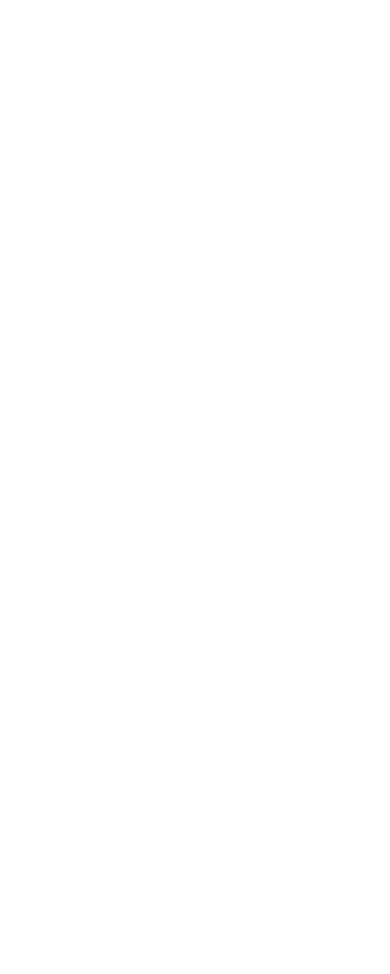
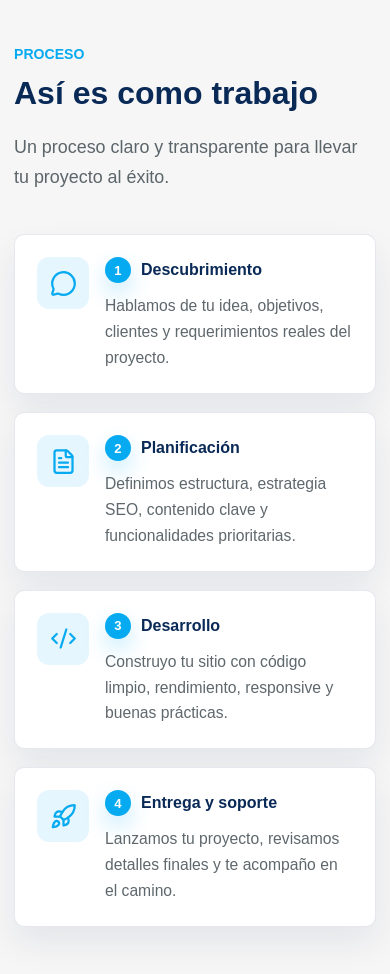
Before and after one commit to johnalex1010/johnalexweb, a Next.js app: page / in a window 390 px wide. Shown: the part 5020-5994 px from the top of the page. Before the commit the page ends 4994 px from the top, so only its background shows below. Built offline with nearby package versions, Linux system fonts and the light colour scheme; a web font is replaced by a local one.

Commit message:
feat: Sección nueva Procesos

```diff
--- a/src/app/globals.css
+++ b/src/app/globals.css
@@ -730,6 +730,114 @@
   gap: 28px;
 }
 
+.process-section {
+  padding: 108px 20px 96px;
+  background: var(--color-tertiary);
+  color: var(--color-text);
+}
+
+.process-section__container {
+  display: grid;
+  width: min(100%, var(--container-width));
+  margin: 0 auto;
+  grid-template-columns: minmax(260px, 0.78fr) minmax(0, 1.6fr);
+  gap: 72px;
+  align-items: start;
+}
+
+.process-section__heading {
+  max-width: 420px;
+}
+
+.process-section__eyebrow {
+  margin: 0 0 14px;
+  color: var(--color-secondary);
+  font-size: 0.88rem;
+  font-weight: 700;
+  letter-spacing: 0;
+  text-transform: uppercase;
+}
+
+.process-section__title {
+  margin: 0;
+  color: var(--color-ink);
+  font-size: clamp(2rem, 4vw, 3rem);
+  line-height: 1.12;
+}
+
+.process-section__description {
+  margin: 20px 0 0;
+  color: rgba(38, 50, 56, 0.74);
+  font-size: 1.12rem;
+  line-height: 1.7;
+}
+
+.process-section__steps {
+  display: grid;
+  grid-template-columns: repeat(4, minmax(0, 1fr));
+  gap: 28px;
+  margin: 0;
+  padding: 0;
+  list-style: none;
+}
+
+.process-step {
+  min-width: 0;
+}
+
+.process-step__icon {
+  display: inline-flex;
+  width: 72px;
+  height: 72px;
+  align-items: center;
+  justify-content: center;
+  border-radius: 18px;
+  background: rgba(6, 170, 240, 0.1);
+  color: var(--color-secondary);
+}
+
+.process-step__icon-svg {
+  width: 32px;
+  height: 32px;
+  stroke-width: 2;
+}
+
+.process-step__title-row {
+  display: flex;
+  align-items: center;
+  gap: 12px;
+  margin-top: 24px;
+}
+
+.process-step__number {
+  display: inline-flex;
+  width: 30px;
+  height: 30px;
+  flex: 0 0 auto;
+  align-items: center;
+  justify-content: center;
+  border-radius: 50%;
+  background: var(--color-secondary);
+  box-shadow: 0 10px 22px rgba(6, 170, 240, 0.24);
+  color: var(--color-white);
+  font-size: 0.9rem;
+  font-weight: 800;
+}
+
+.process-step__title {
+  margin: 0;
+  color: var(--color-ink);
+  font-size: 1.08rem;
+  line-height: 1.25;
+}
+
+.process-step__description {
+  margin: 22px 0 0;
+  color: rgba(38, 50, 56, 0.74);
+  font-size: 1rem;
+  line-height: 1.7;
+}
+
 .project-card {
   overflow: hidden;
   border: 1px solid rgba(255, 255, 255, 0.12);
@@ -1460,6 +1568,14 @@
   .projects-section__grid,
   .projects-page__grid {
     gap: 18px;
+  }
+
+  .process-section__container {
+    gap: 42px;
+  }
+
+  .process-section__steps {
+    gap: 20px;
   }
 
   .project-detail__grid {
@@ -1560,6 +1676,18 @@
     align-items: start;
   }
 
+  .process-section__container {
+    grid-template-columns: 1fr;
+  }
+
+  .process-section__heading {
+    max-width: 680px;
+  }
+
+  .process-section__steps {
+    grid-template-columns: repeat(2, minmax(0, 1fr));
+  }
+
   .project-card__preview {
     min-height: 210px;
   }
@@ -1631,6 +1759,14 @@
 
   .projects-section {
     padding: 86px 20px;
+  }
+
+  .process-section {
+    padding: 86px 20px;
+  }
+
+  .process-section__steps {
+    gap: 24px;
   }
 
   .projects-page__hero {
@@ -1760,6 +1896,60 @@
   .projects-page__list {
     padding-right: 14px;
     padding-left: 14px;
+  }
+
+  .process-section {
+    padding: 72px 14px;
+  }
+
+  .process-section__steps {
+    grid-template-columns: 1fr;
+    gap: 18px;
+  }
+
+  .process-step {
+    display: grid;
+    padding: 22px;
+    border: 1px solid rgba(11, 37, 91, 0.1);
+    border-radius: 10px;
+    background: var(--color-white);
+    box-shadow: 0 16px 34px rgba(11, 37, 91, 0.08);
+    grid-template-columns: 52px 1fr;
+    gap: 0 16px;
+    align-items: start;
+  }
+
+  .process-step__icon {
+    width: 52px;
+    height: 52px;
+    border-radius: 12px;
+    grid-row: span 2;
+  }
+
+  .process-step__icon-svg {
+    width: 27px;
+    height: 27px;
+  }
+
+  .process-step__title-row {
+    margin-top: 0;
+    gap: 10px;
+  }
+
+  .process-step__number {
+    width: 26px;
+    height: 26px;
+    font-size: 0.82rem;
+  }
+
+  .process-step__title {
+    font-size: 1rem;
+  }
+
+  .process-step__description {
+    margin: 10px 0 0;
+    font-size: 0.98rem;
+    line-height: 1.65;
   }
 
   .projects-page__hero {
--- a/src/app/layout.tsx
+++ b/src/app/layout.tsx
@@ -28,6 +28,10 @@
   title: "JohnAlexWeb | Desarrollo web, SEO y consultoria digital",
   description:
     "Desarrollo sitios web modernos, rapidos y optimizados para convertir visitantes en clientes.",
+  icons: {
+    icon: "/favicon.ico",
+    shortcut: "/favicon.ico",
+  },
 };
 
 export default function RootLayout({
--- a/src/app/page.tsx
+++ b/src/app/page.tsx
@@ -1,5 +1,6 @@
 import { Header } from "@/components/layout/header";
 import { HeroSection } from "@/components/sections/hero-section";
+import { ProcessSection } from "@/components/sections/process-section";
 import { ProjectsSection } from "@/components/sections/projects-section";
 import { ServicesSection } from "@/components/sections/services-section";
 
@@ -11,6 +12,7 @@
         <HeroSection />
         <ServicesSection />
         <ProjectsSection />
+        <ProcessSection />
       </main>
     </>
   );
--- a/src/components/layout/header.tsx
+++ b/src/components/layout/header.tsx
@@ -8,7 +8,7 @@
   { label: "Inicio", href: "/#inicio", sectionId: "inicio" },
   { label: "Servicios", href: "/#servicios", sectionId: "servicios" },
   { label: "Proyectos", href: "/#proyectos", sectionId: "proyectos" },
-  { label: "Tecnologias", href: "/#tecnologias", sectionId: "tecnologias" },
+  { label: "Proceso", href: "/#proceso", sectionId: "proceso" },
   { label: "Sobre mi", href: "/#sobre-mi", sectionId: "sobre-mi" },
   { label: "Contacto", href: "/#contacto", sectionId: "contacto" },
 ];
--- /dev/null
+++ b/src/components/sections/process-section.tsx
@@ -0,0 +1,61 @@
+import { CodeXml, FileText, MessageCircle, Rocket } from "lucide-react";
+
+const processSteps = [
+  {
+    title: "Descubrimiento",
+    description: "Hablamos de tu idea, objetivos, clientes y requerimientos reales del proyecto.",
+    icon: MessageCircle,
+  },
+  {
+    title: "Planificación",
+    description: "Definimos estructura, estrategia SEO, contenido clave y funcionalidades prioritarias.",
+    icon: FileText,
+  },
+  {
+    title: "Desarrollo",
+    description: "Construyo tu sitio con código limpio, rendimiento, responsive y buenas prácticas.",
+    icon: CodeXml,
+  },
+  {
+    title: "Entrega y soporte",
+    description: "Lanzamos tu proyecto, revisamos detalles finales y te acompaño en el camino.",
+    icon: Rocket,
+  },
+];
+
+export function ProcessSection() {
+  return (
+    <section className="process-section" id="proceso" aria-labelledby="process-title">
+      <div className="process-section__container">
+        <div className="process-section__heading">
+          <p className="process-section__eyebrow">Proceso</p>
+          <h2 className="process-section__title" id="process-title">
+            Así es como trabajo
+          </h2>
+          <p className="process-section__description">
+            Un proceso claro y transparente para llevar tu proyecto al éxito.
+          </p>
+        </div>
+
+        <ol className="process-section__steps">
+          {processSteps.map((step, index) => {
+            const Icon = step.icon;
+
+            return (
+              <li className="process-step" key={step.title}>
+                <span className="process-step__icon" aria-hidden="true">
+                  <Icon className="process-step__icon-svg" />
+                </span>
+                <div className="process-step__title-row">
+                  <span className="process-step__number">{index + 1}</span>
+                  <h3 className="process-step__title">{step.title}</h3>
+                </div>
+                <p className="process-step__description">{step.description}</p>
+              </li>
+            );
+          })}
+        </ol>
+      </div>
+    </section>
+  );
+}
```
Also changed, not shown: 2 other files (tests, documents, lock files or other folders).
